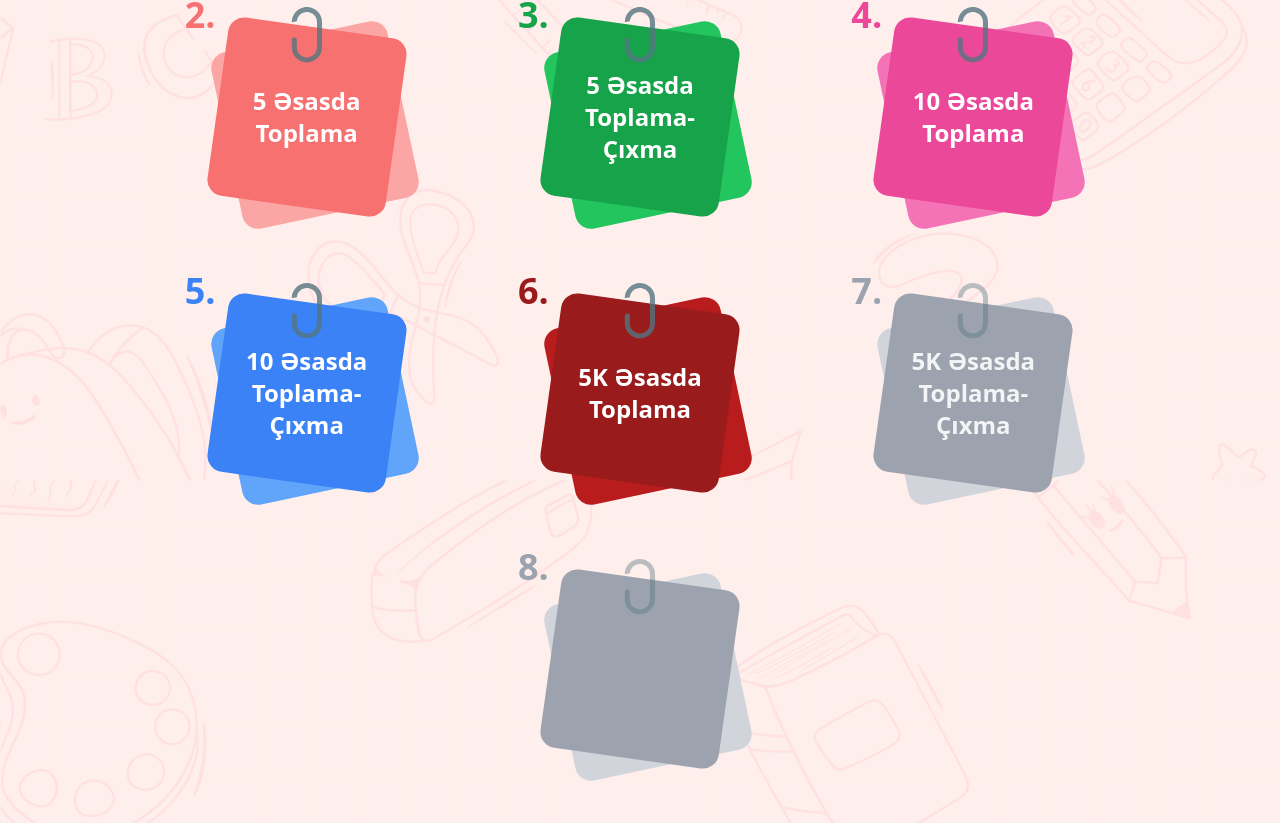
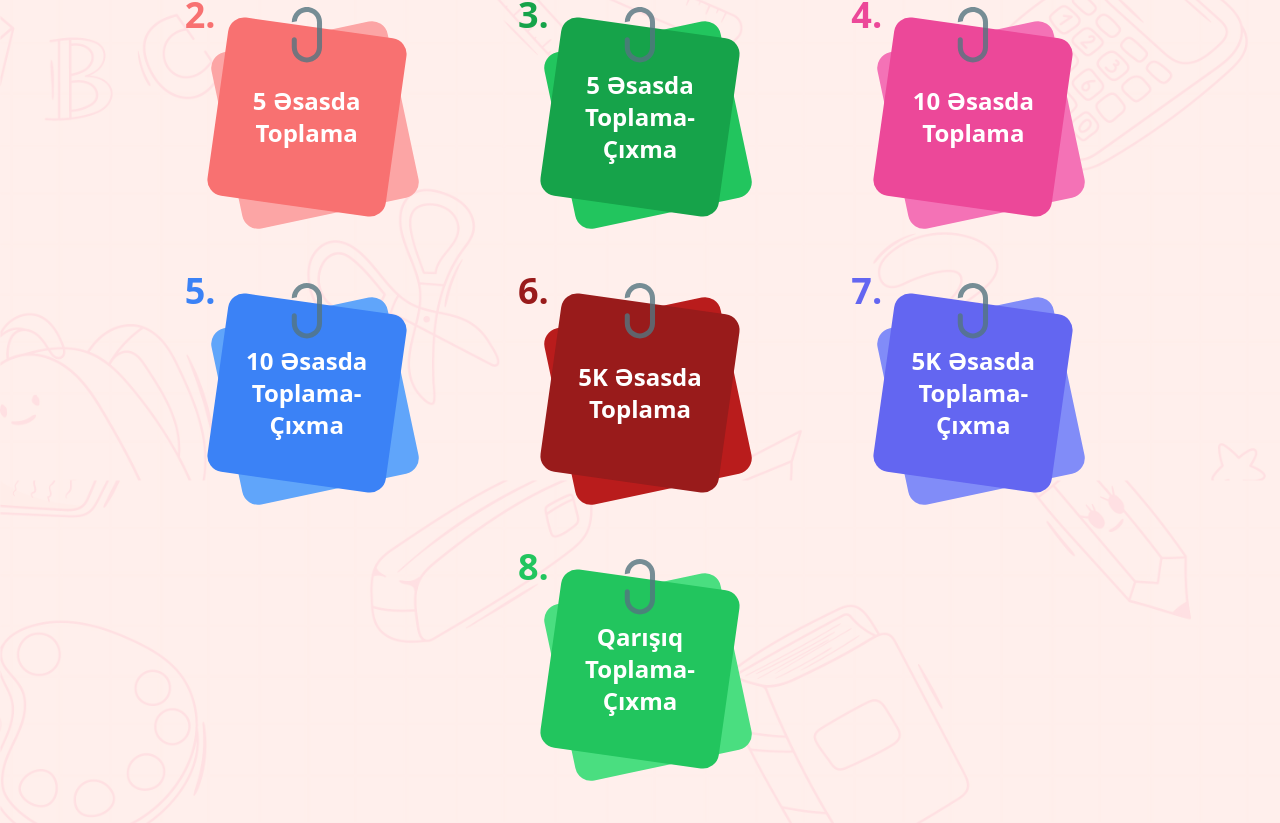
Before and after one commit to javadsalman/arithmetic-frontend-student, a React (Vite) app: page /formules in a window 1280 px wide. Shown: the part 497-1320 px from the top of the page. Built offline with nearby package versions, Linux system fonts and the light colour scheme.

Commit message:
mixed fixed

```diff
--- a/src/pages/formules/FormulesPage.tsx
+++ b/src/pages/formules/FormulesPage.tsx
@@ -112,7 +112,7 @@ function FormulesPage() {
                     <div className="flex justify-center">
                         <Note
                             number={7}
-                            disabled={true}
+                            disabled={false}
                             title={langContent[language]![FORMULE_TITLES[FIVE_K_ADD_SUB]]}
                             numberColor="text-indigo-500"
                             bgColor="bg-indigo-500"
@@ -128,7 +128,7 @@ function FormulesPage() {
                 <div className="flex justify-center">
                     <Note
                         number={8}
-                        disabled={true}
+                        disabled={false}
                         title={langContent[language]![FORMULE_TITLES[MIXED_ADD_SUB]]}
                         numberColor="text-green-500"
                         bgColor="bg-green-500"
--- a/src/pages/formules/Lang.tsx
+++ b/src/pages/formules/Lang.tsx
@@ -11,18 +11,20 @@ export const content: LangContent = {
         '10 Əsasda Toplama-Çıxma': '10 Əsasda Toplama-Çıxma',
         '5K Əsasda Toplama': '5K Əsasda Toplama',
         '5K Əsasda Toplama-Çıxma': '5K Əsasda Toplama-Çıxma',
+        'Qarışıq Toplama-Çıxma': 'Qarışıq Toplama-Çıxma',
     },
     'en': {
         'Sənə uyğun formulu seç!': 'Choose the formula that suits you!',
         'Basit toplama-çıxma': 'Simple addition-subtraction',
         '5 Əsasda Toplama': 'Addition based on 5',
-
         '5 Əsasda Toplama-Çıxma': 'Addition-Subtraction based on 5',
         '10 Əsasda Toplama': 'Addition based on 10',
         '10 Əsasda Toplama-Çıxma': 'Addition-Subtraction based on 10',
         '5K Əsasda Toplama': 'Addition based on 5K',
         '5K Əsasda Toplama-Çıxma': 'Addition-Subtraction based on 5K',
+        'Qarışıq Toplama-Çıxma': 'Mixed Addition-Subtraction',
     },
+
     'ru': {
         'Sənə uyğun formulu seç!': 'Выберите подходящую вам формулу!',
         'Basit toplama-çıxma': 'Простое сложение-вычитание',
@@ -32,6 +34,7 @@ export const content: LangContent = {
         '10 Əsasda Toplama-Çıxma': 'Сложение-вычитание на основе 10',
         '5K Əsasda Toplama': 'Сложение на основе 5K',
         '5K Əsasda Toplama-Çıxma': 'Сложение-вычитание на основе 5K',
+        'Qarışıq Toplama-Çıxma': 'Смешанное Сложение-Вычитание',
     },
     'tr': {
         'Sənə uyğun formulu seç!': 'Sana uygun formülü seç!',
@@ -42,7 +45,9 @@ export const content: LangContent = {
         '10 Əsasda Toplama-Çıxma': '10 Temelinde Toplama-Çıkarma',
         '5K Əsasda Toplama': '5K Temelinde Toplama',
         '5K Əsasda Toplama-Çıxma': '5K Temelinde Toplama-Çıkarma',
+        'Qarışıq Toplama-Çıxma': 'Karışık Toplama-Çıkarma',
     },
+
     'pl': {
         'Sənə uyğun formulu seç!': 'Wybierz formułę, która Ci odpowiada!',
         'Basit toplama-çıxma': 'Proste dodawanie-odejmowanie',
@@ -52,6 +57,7 @@ export const content: LangContent = {
         '10 Əsasda Toplama-Çıxma': 'Dodawanie-odejmowanie na podstawie 10',
         '5K Əsasda Toplama': 'Dodawanie na podstawie 5K',
         '5K Əsasda Toplama-Çıxma': 'Dodawanie-odejmowanie na podstawie 5K',
+        'Qarışıq Toplama-Çıxma': 'Mieszane Dodawanie-Odejmowanie',
     },
     'kz': {
         'Sənə uyğun formulu seç!': 'Сізге сәйкес формуланы таңдаңыз!',
@@ -62,6 +68,7 @@ export const content: LangContent = {
         '10 Əsasda Toplama-Çıxma': '10 негізінде қосу-азайту',
         '5K Əsasda Toplama': '5K негізінде қосу',
         '5K Əsasda Toplama-Çıxma': '5K негізінде қосу-азайту',
+        'Qarışıq Toplama-Çıxma': 'Аралас Қосу-Азайту',
     },
 }
 
```
